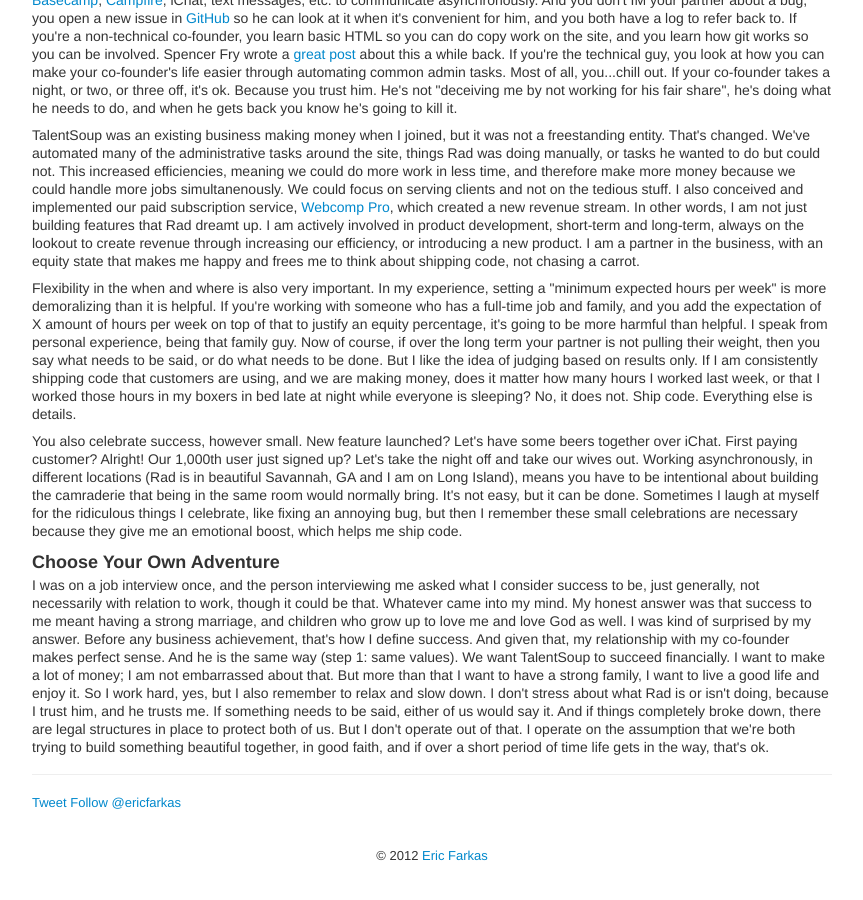
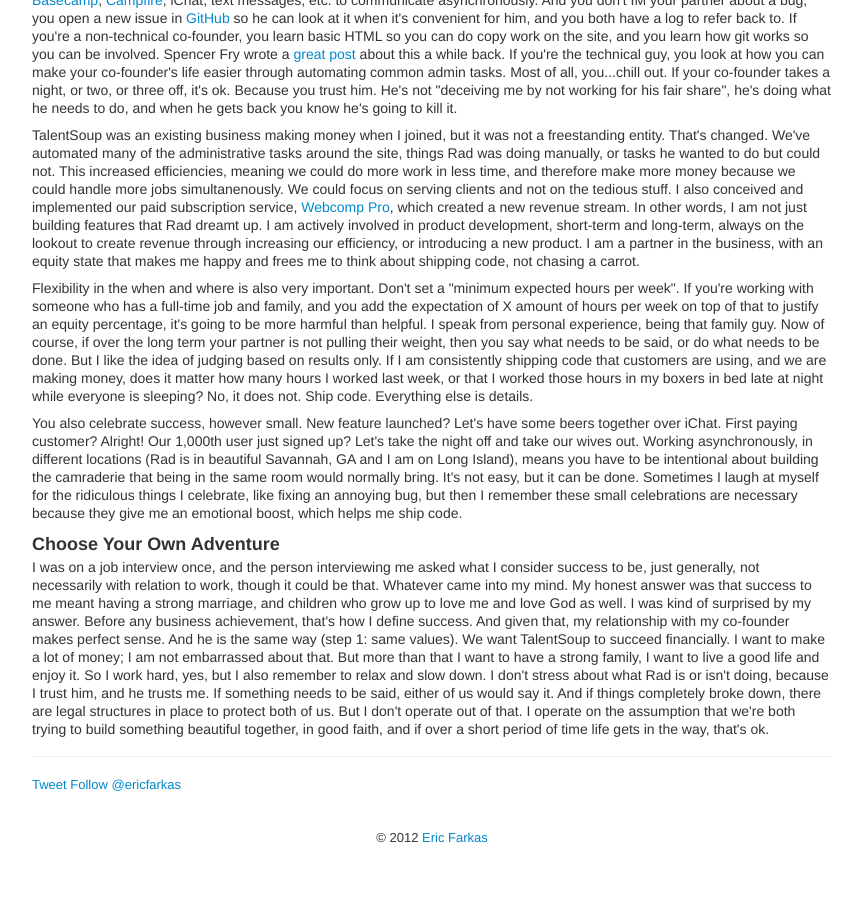
Before and after one commit to speric/speric.github.com, a Jekyll site: the page built from _posts/2012-06-01-full-time-part-time-co-founder-dynamics.markdown, in a window 1280 px wide and 900 px high, scrolled down 1749 px. Shown: the whole window, without its empty margins (208-1071 px from the left). Built offline with Jekyll 4.4.1, drawn with Linux system fonts in a browser that asks for light colours; some web fonts are replaced; Markdown is read by kramdown in place of the engine named in the settings; comment, search, counter and statistics services are not loaded.

Commit message:
Minor edits

```diff
--- a/_posts/2012-06-01-full-time-part-time-co-founder-dynamics.markdown
+++ b/_posts/2012-06-01-full-time-part-time-co-founder-dynamics.markdown
@@ -47,7 +47,7 @@ title: Full-Time/Part-Time Co-Founder Dynamics
 
 <p>TalentSoup was an existing business making money when I joined, but it was not a freestanding entity.  That's changed.  We've automated many of the administrative tasks around the site, things Rad was doing manually, or tasks he wanted to do but could not.  This increased efficiencies, meaning we could do more work in less time, and therefore make more money because we could handle more jobs simultanenously.  We could focus on serving clients and not on the tedious stuff.  I also conceived and implemented our paid subscription service, <a href="https://talentsoup.com/signup">Webcomp Pro</a>, which created a new revenue stream.  In other words, I am not just building features that Rad dreamt up.  I am actively involved in product development, short-term and long-term, always on the lookout to create revenue through increasing our efficiency, or introducing a new product.  I am a partner in the business, with an equity state that makes me happy and frees me to think about shipping code, not chasing a carrot.</p>
 
-<p>Flexibility in the when and where is also very important.  In my experience, setting a "minimum expected hours per week" is more demoralizing than it is helpful.  If you're working with someone who has a full-time job and family, and you add the expectation of X amount of hours per week on top of that to justify an equity percentage, it's going to be more harmful than helpful.  I speak from personal experience, being that family guy.  Now of course, if over the long term your partner is not pulling their weight, then you say what needs to be said, or do what needs to be done.  But I like the idea of judging based on results only.  If I am consistently shipping code that customers are using, and we are making money, does it matter how many hours I worked last week, or that I worked those hours in my boxers in bed late at night while everyone is sleeping?  No, it does not.  Ship code.  Everything else is details.</p>
+<p>Flexibility in the when and where is also very important.  Don't set a "minimum expected hours per week".  If you're working with someone who has a full-time job and family, and you add the expectation of X amount of hours per week on top of that to justify an equity percentage, it's going to be more harmful than helpful.  I speak from personal experience, being that family guy.  Now of course, if over the long term your partner is not pulling their weight, then you say what needs to be said, or do what needs to be done.  But I like the idea of judging based on results only.  If I am consistently shipping code that customers are using, and we are making money, does it matter how many hours I worked last week, or that I worked those hours in my boxers in bed late at night while everyone is sleeping?  No, it does not.  Ship code.  Everything else is details.</p>
 
 <p>You also celebrate success, however small.  New feature launched?  Let's have some beers together over iChat.  First paying customer? Alright!  Our 1,000th user just signed up?  Let's take the night off and take our wives out.  Working asynchronously, in different locations (Rad is in beautiful Savannah, GA and I am on Long Island), means you have to be intentional about building the camraderie that being in the same room would normally bring.  It's not easy, but it can be done.  Sometimes I laugh at myself for the ridiculous things I celebrate, like fixing an annoying bug, but then I remember these small celebrations are necessary because they give me an emotional boost, which helps me ship code.</p>
 
```
